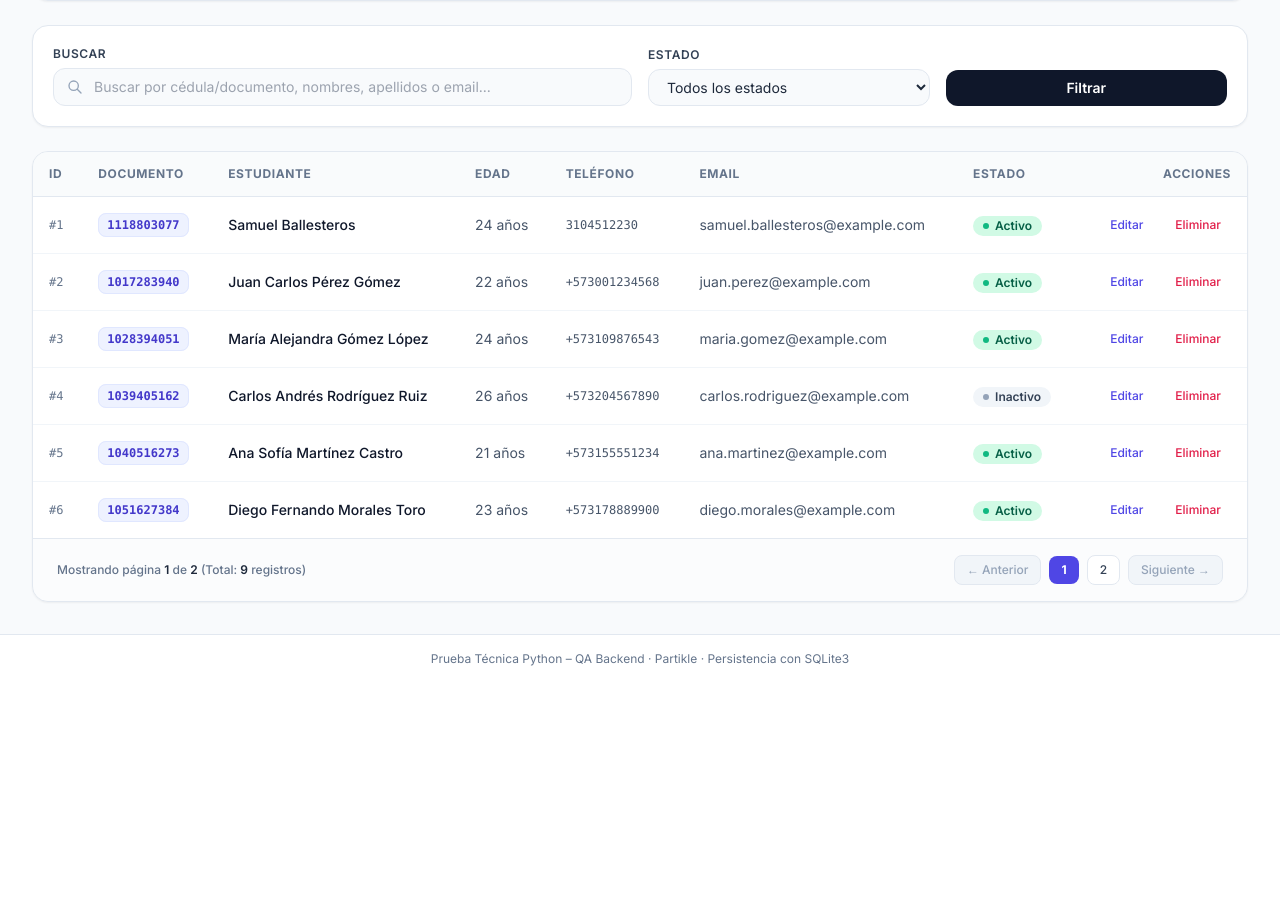
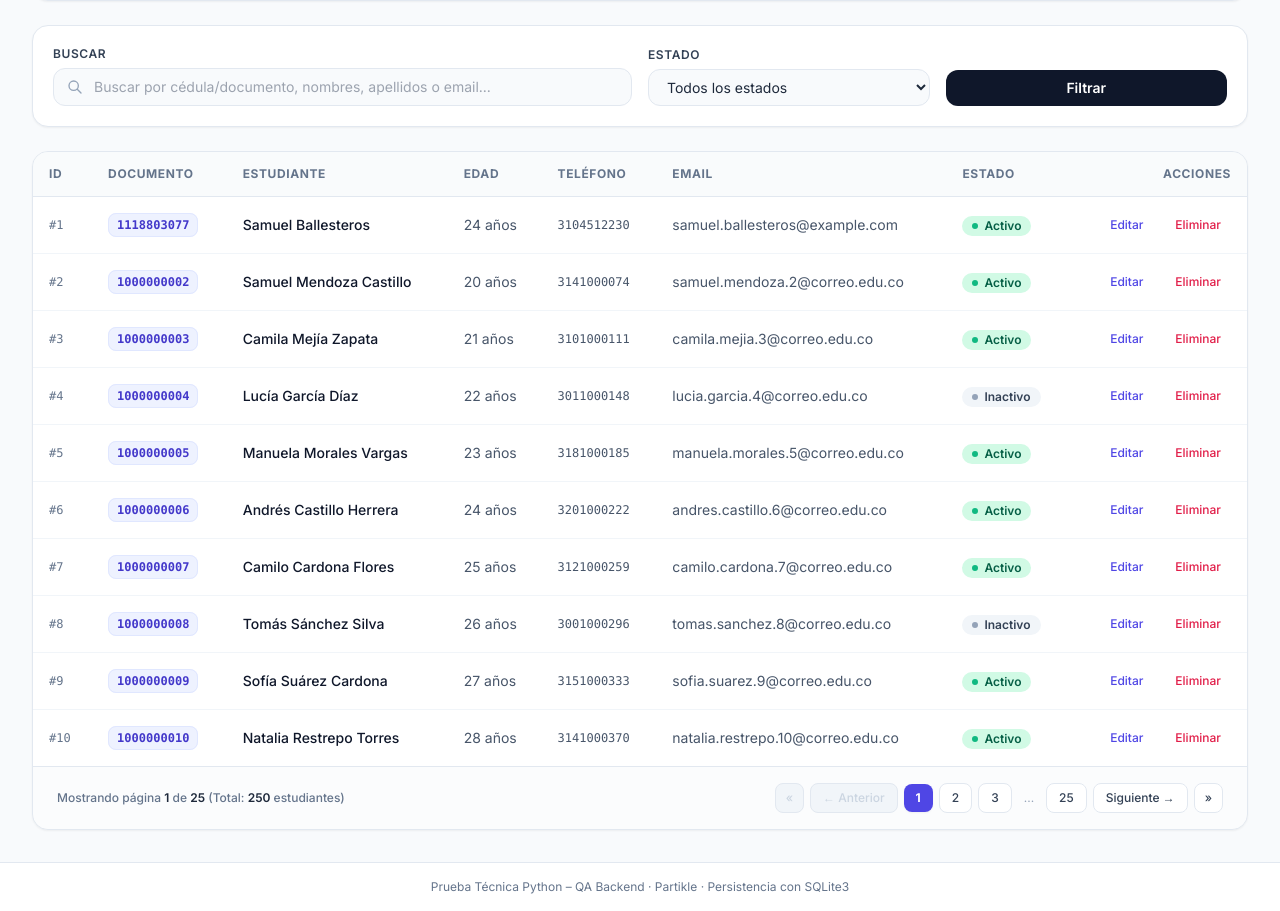
Before and after one commit to Soretsellab/partikle-qa-backend-students, a Flask app: page /students in a window 1280 px wide. Shown: the part 196-1107 px from the top of the page. Before the commit the page ends 862 px from the top, so only its background shows below. Run offline with Flask 3, Linux system fonts and the light colour scheme; data comes from the database, SQL or seed files in the repository; some libraries are stand-ins or nearby versions.

Commit message:
fix(pagination): unblock next/prev buttons, add smart pagination range and 250 realistic student records

```diff
--- a/run.py
+++ b/run.py
@@ -10,27 +10,56 @@ from src.application.use_cases.create_student import CreateStudentUseCase
 from src.infrastructure.web.app import create_app
 
 
+NOMBRES_SEED = [
+    "Juan", "Carlos", "Andrés", "Alejandro", "Mateo", "Santiago", "Sebastián", "Diego", "Felipe", "Camilo",
+    "Daniel", "Nicolás", "David", "Gabriel", "Samuel", "Lucas", "Tomás", "Manuel", "Julián", "Esteban",
+    "María", "Camila", "Valentina", "Sofía", "Mariana", "Daniela", "Laura", "Paula", "Lucía", "Isabella",
+    "Natalia", "Gabriela", "Andrea", "Carolina", "Sara", "Manuela", "Juliana", "Salomé", "Valeria", "Catalina"
+]
+
+APELLIDOS_SEED = [
+    "Gómez", "Rodríguez", "Pérez", "González", "García", "Martínez", "López", "Hernández", "Sánchez", "Ramírez",
+    "Torres", "Flores", "Díaz", "Vásquez", "Castro", "Morales", "Álvarez", "Romero", "Gutiérrez", "Suárez",
+    "Rojas", "Navarro", "Mendoza", "Ortiz", "Silva", "Vargas", "Castillo", "Jiménez", "Moreno", "Ríos",
+    "Restrepo", "Ospina", "Cano", "Mejía", "Jaramillo", "Duque", "Valencia", "Cardona", "Herrera", "Zapata"
+]
+
+
+def _clean_accent(text: str) -> str:
+    import unicodedata
+    return "".join(c for c in unicodedata.normalize("NFD", text) if unicodedata.category(c) != "Mn").lower()
+
+
 def seed_sample_data(app):
-    """Inserta datos de prueba iniciales si la base de datos está vacía."""
+    """Inserta datos de prueba iniciales (250 estudiantes) si la base de datos está vacía."""
     with app.app_context():
         repo = app.config["STUDENT_REPOSITORY"]
         students, total = repo.list_all(page=1, per_page=1)
         if total == 0:
-            samples = [
-                CreateStudentDTO("1118803077", "Samuel", "Ballesteros", 24, "3104512230", "samuel.ballesteros@example.com", "activo"),
-                CreateStudentDTO("1017283940", "Juan Carlos", "Pérez Gómez", 22, "+573001234568", "juan.perez@example.com", "activo"),
-                CreateStudentDTO("1028394051", "María Alejandra", "Gómez López", 24, "+573109876543", "maria.gomez@example.com", "activo"),
-                CreateStudentDTO("1039405162", "Carlos Andrés", "Rodríguez Ruiz", 26, "+573204567890", "carlos.rodriguez@example.com", "inactivo"),
-                CreateStudentDTO("1040516273", "Ana Sofía", "Martínez Castro", 21, "+573155551234", "ana.martinez@example.com", "activo"),
-                CreateStudentDTO("1051627384", "Diego Fernando", "Morales Toro", 23, "+573178889900", "diego.morales@example.com", "activo"),
-                CreateStudentDTO("1062738495", "Laura Camila", "Valencia Díaz", 20, "+573187776655", "laura.valencia@example.com", "inactivo"),
-                CreateStudentDTO("1073849506", "Sebastián", "Herrera Cano", 25, "+573012223344", "sebastian.herrera@example.com", "activo"),
-                CreateStudentDTO("1084950617", "Valentina", "Ospina Ríos", 22, "+573114445566", "valentina.ospina@example.com", "activo"),
-            ]
             use_case = CreateStudentUseCase(repo)
-            for sample in samples:
-                use_case.execute(sample)
-            print("[INFO] Datos iniciales de demostración insertados con éxito.")
+
+            # 1. Registro principal: Samuel Ballesteros
+            use_case.execute(
+                CreateStudentDTO("1118803077", "Samuel", "Ballesteros", 24, "3104512230", "samuel.ballesteros@example.com", "activo")
+            )
+
+            # 2. Generar 249 estudiantes adicionales con datos realistas
+            prefixes = ["300", "310", "320", "315", "301", "312", "314", "318"]
+            for i in range(2, 251):
+                nom = NOMBRES_SEED[(i * 7) % len(NOMBRES_SEED)]
+                ape1 = APELLIDOS_SEED[(i * 11) % len(APELLIDOS_SEED)]
+                ape2 = APELLIDOS_SEED[(i * 13) % len(APELLIDOS_SEED)]
+                doc = f"10{i:08d}"
+                edad = 18 + (i % 26)
+                tel = f"{prefixes[(i * 3) % len(prefixes)]}{1000000 + (i * 37) % 8999999}"
+                email = f"{_clean_accent(nom)}.{_clean_accent(ape1)}.{i}@correo.edu.co"
+                status = "activo" if i % 4 != 0 else "inactivo"
+
+                use_case.execute(
+                    CreateStudentDTO(doc, nom, f"{ape1} {ape2}", edad, tel, email, status)
+                )
+
+            print(f"[INFO] Se insertaron 250 estudiantes iniciales para pruebas realistas de paginación.")
 
 
 if __name__ == "__main__":
--- a/src/application/dtos/student_dto.py
+++ b/src/application/dtos/student_dto.py
@@ -58,6 +58,16 @@ class PaginatedStudentsDTO:
     per_page: int
     total_pages: int
 
+    @property
+    def has_prev(self) -> bool:
+        """Indica si existe una página previa."""
+        return self.page > 1
+
+    @property
+    def has_next(self) -> bool:
+        """Indica si existe una página posterior."""
+        return self.page < self.total_pages
+
     def to_dict(self) -> Dict[str, Any]:
         return {
             "items": [item.to_dict() for item in self.items],
@@ -65,6 +75,6 @@ class PaginatedStudentsDTO:
             "page": self.page,
             "per_page": self.per_page,
             "total_pages": self.total_pages,
-            "has_next": self.page < self.total_pages,
-            "has_prev": self.page > 1,
+            "has_next": self.has_next,
+            "has_prev": self.has_prev,
         }
--- a/src/infrastructure/web/controllers/student_view_controller.py
+++ b/src/infrastructure/web/controllers/student_view_controller.py
@@ -26,10 +26,10 @@ def _get_repository():
 def index():
     """Página principal con listado, buscador, filtros y paginación."""
     try:
-        page = int(request.args.get("page", 1))
-        per_page = int(request.args.get("per_page", 6))
+        page = max(1, int(request.args.get("page", 1)))
+        per_page = max(1, min(100, int(request.args.get("per_page", 10))))
     except ValueError:
-        page, per_page = 1, 6
+        page, per_page = 1, 10
 
     search = request.args.get("search", "").strip()
     status = request.args.get("status", "").strip()
--- a/src/infrastructure/web/templates/students/index.html
+++ b/src/infrastructure/web/templates/students/index.html
@@ -144,35 +144,67 @@
         <!-- Pagination Bar -->
         <div class="border-t border-slate-200 px-6 py-4 flex flex-col sm:flex-row items-center justify-between gap-4 bg-slate-50/50">
             <div class="text-xs text-slate-500 font-medium">
-                Mostrando página <span class="font-semibold text-slate-800">{{ paginated.page }}</span> de <span class="font-semibold text-slate-800">{{ paginated.total_pages }}</span> (Total: <span class="font-semibold text-slate-800">{{ paginated.total }}</span> registros)
+                Mostrando página <span class="font-semibold text-slate-800">{{ paginated.page }}</span> de <span class="font-semibold text-slate-800">{{ paginated.total_pages }}</span> (Total: <span class="font-semibold text-slate-800">{{ paginated.total }}</span> estudiantes)
             </div>
 
-            <div class="flex items-center space-x-2">
+            <div class="flex items-center space-x-1.5 flex-wrap gap-y-2">
+                {# Primera página #}
                 {% if paginated.has_prev %}
+                    <a href="{{ url_for('student_views.index', page=1, search=search, status=status) }}" class="px-2.5 py-1.5 text-xs font-medium rounded-lg bg-white border border-slate-200 text-slate-700 hover:bg-slate-100 transition" title="Primera página">
+                        &laquo;
+                    </a>
                     <a href="{{ url_for('student_views.index', page=paginated.page - 1, search=search, status=status) }}" class="px-3 py-1.5 text-xs font-medium rounded-lg bg-white border border-slate-200 text-slate-700 hover:bg-slate-100 transition">
                         &larr; Anterior
                     </a>
                 {% else %}
-                    <span class="px-3 py-1.5 text-xs font-medium rounded-lg bg-slate-100 text-slate-400 cursor-not-allowed border border-slate-200">
+                    <span class="px-2.5 py-1.5 text-xs font-medium rounded-lg bg-slate-100 text-slate-300 cursor-not-allowed border border-slate-200" title="En la primera página">
+                        &laquo;
+                    </span>
+                    <span class="px-3 py-1.5 text-xs font-medium rounded-lg bg-slate-100 text-slate-300 cursor-not-allowed border border-slate-200">
                         &larr; Anterior
                     </span>
                 {% endif %}
 
-                {% for p in range(1, paginated.total_pages + 1) %}
+                {# Números de página con rango inteligente #}
+                {% set start_p = [1, paginated.page - 2]|max %}
+                {% set end_p = [paginated.total_pages, paginated.page + 2]|min %}
+
+                {% if start_p > 1 %}
+                    <a href="{{ url_for('student_views.index', page=1, search=search, status=status) }}" class="px-3 py-1.5 text-xs font-medium rounded-lg bg-white border border-slate-200 text-slate-700 hover:bg-slate-100 transition">1</a>
+                    {% if start_p > 2 %}
+                        <span class="px-1.5 text-xs text-slate-400">...</span>
+                    {% endif %}
+                {% endif %}
+
+                {% for p in range(start_p, end_p + 1) %}
                     {% if p == paginated.page %}
-                        <span class="px-3 py-1.5 text-xs font-bold rounded-lg bg-indigo-600 text-white">{{ p }}</span>
-                    {% elif p <= 3 or p >= paginated.total_pages - 1 or (p >= paginated.page - 1 and p <= paginated.page + 1) %}
+                        <span class="px-3 py-1.5 text-xs font-bold rounded-lg bg-indigo-600 text-white shadow-sm">{{ p }}</span>
+                    {% else %}
                         <a href="{{ url_for('student_views.index', page=p, search=search, status=status) }}" class="px-3 py-1.5 text-xs font-medium rounded-lg bg-white border border-slate-200 text-slate-700 hover:bg-slate-100 transition">{{ p }}</a>
                     {% endif %}
                 {% endfor %}
 
+                {% if end_p < paginated.total_pages %}
+                    {% if end_p < paginated.total_pages - 1 %}
+                        <span class="px-1.5 text-xs text-slate-400">...</span>
+                    {% endif %}
+                    <a href="{{ url_for('student_views.index', page=paginated.total_pages, search=search, status=status) }}" class="px-3 py-1.5 text-xs font-medium rounded-lg bg-white border border-slate-200 text-slate-700 hover:bg-slate-100 transition">{{ paginated.total_pages }}</a>
+                {% endif %}
+
+                {# Siguiente y última página #}
                 {% if paginated.has_next %}
                     <a href="{{ url_for('student_views.index', page=paginated.page + 1, search=search, status=status) }}" class="px-3 py-1.5 text-xs font-medium rounded-lg bg-white border border-slate-200 text-slate-700 hover:bg-slate-100 transition">
                         Siguiente &rarr;
                     </a>
+                    <a href="{{ url_for('student_views.index', page=paginated.total_pages, search=search, status=status) }}" class="px-2.5 py-1.5 text-xs font-medium rounded-lg bg-white border border-slate-200 text-slate-700 hover:bg-slate-100 transition" title="Última página">
+                        &raquo;
+                    </a>
                 {% else %}
-                    <span class="px-3 py-1.5 text-xs font-medium rounded-lg bg-slate-100 text-slate-400 cursor-not-allowed border border-slate-200">
+                    <span class="px-3 py-1.5 text-xs font-medium rounded-lg bg-slate-100 text-slate-300 cursor-not-allowed border border-slate-200">
                         Siguiente &rarr;
+                    </span>
+                    <span class="px-2.5 py-1.5 text-xs font-medium rounded-lg bg-slate-100 text-slate-300 cursor-not-allowed border border-slate-200" title="En la última página">
+                        &raquo;
                     </span>
                 {% endif %}
             </div>
```
